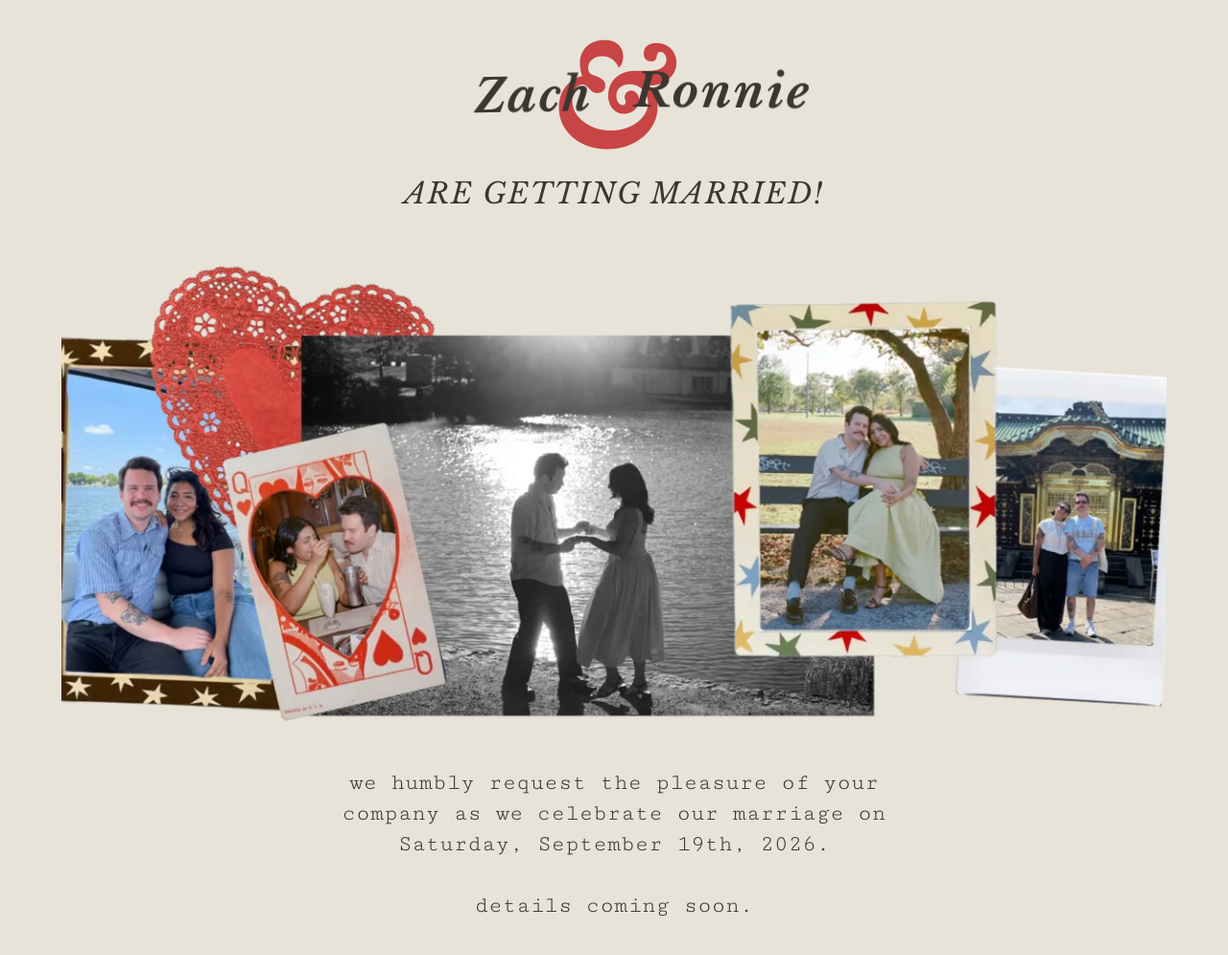
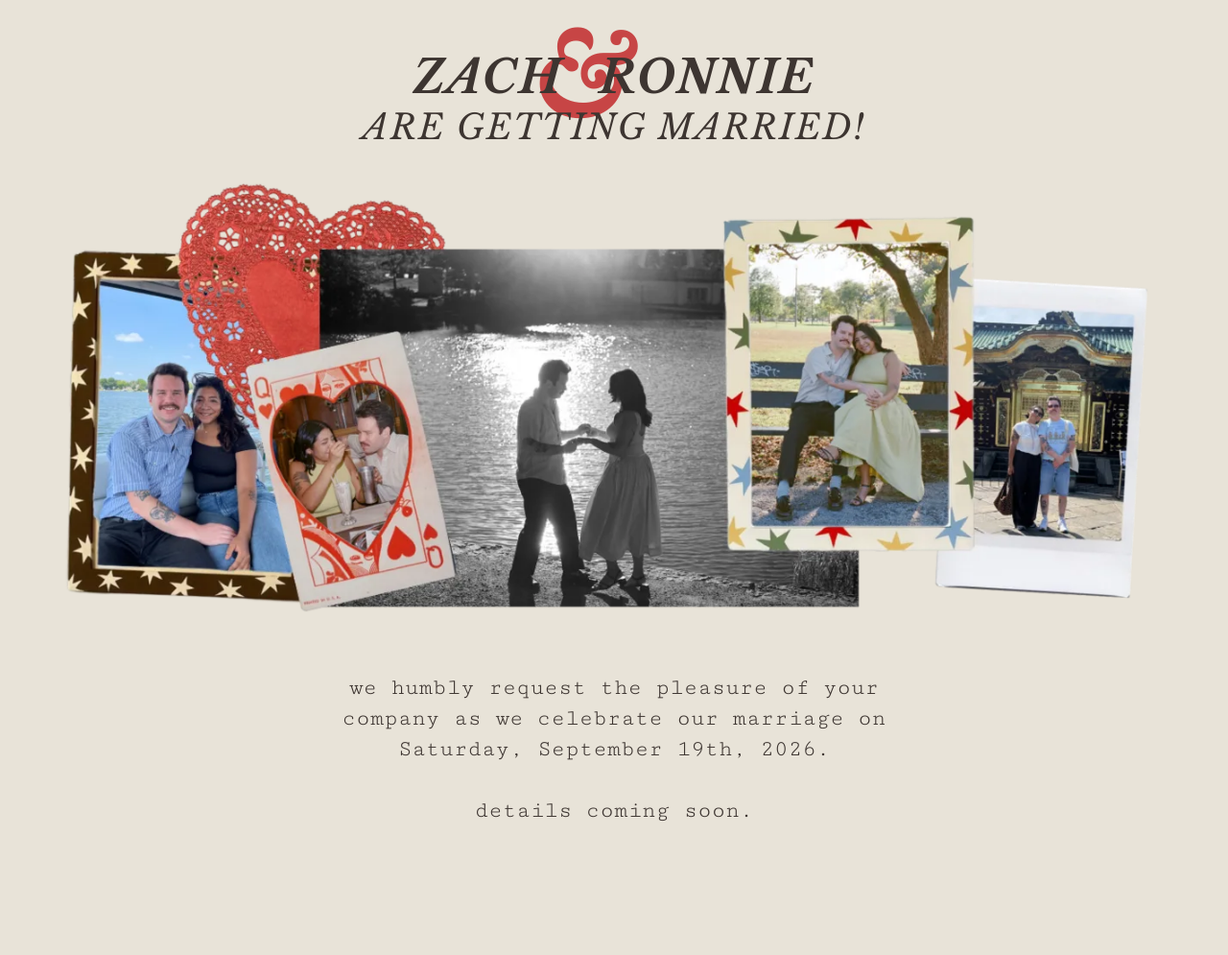
Before and after one commit to ZachGraceffa/wedding-site, a plain HTML site: page index.html in a window 1280 px wide. Shown: the whole page at 96% size. After the commit the page ends 909 px from the top, so only its background shows below. Drawn offline with nearby package versions, Linux system fonts and the light colour scheme.

Commit message:
Ronnies feedback DONE

```diff
--- a/index.html
+++ b/index.html
@@ -33,18 +33,14 @@
 <body class="font-cormorant leading-relaxed text-brown bg-cream">
     <main>
         <section class="min-h-screen flex flex-col relative">
-            <div class="p-6 pt-6 pb-0 text-center md:p-12 md:pt-12 md:pb-4 lg:px-16 lg:pt-8 lg:pb-0">
-                <h1 class="text-4xl md:text-[3.5rem] lg:text-5xl font-bold italic text-brown mb-0 tracking-wider font-baskerville">
-                    <span class="name-container grid grid-cols-2 gap-0 relative min-h-[3em] w-full max-w-[420px] md:max-w-[600px] lg:max-w-[520px] mx-auto">
-                        <span class="name name-1 flex items-center justify-end transition-all duration-[800ms] ease-in-out relative z-10 min-w-0 -mb-2 pr-6" id="name1">Zach</span>
-                        <span class="ampersand text-red text-[3em] inline-block absolute left-1/2 top-1/2 -translate-x-1/2 -translate-y-1/2 z-[5]">&</span>
-                        <span class="name name-2 flex items-center justify-start transition-all duration-[800ms] ease-in-out relative z-10 min-w-0 -mt-2 pl-6" id="name2">Ronnie</span>
-                    </span>
+            <div class="p-6 pt-6 mt-6 pb-0 text-center md:p-12 md:pt-12 md:pb-4 lg:px-16 lg:pt-8 lg:pb-0">
+                <h1 class="text-4xl md:text-[3.5rem] lg:text-5xl font-bold italic text-brown mb-0 tracking-wider font-baskerville relative inline-block">
+                    <span class="relative z-10 mr-3">ZACH</span> <span class="text-red text-[2.5em] absolute left-[43%] top-1/2 -translate-x-1/2 -translate-y-1/2 z-0">&</span> <span class="relative z-10 ml-3">RONNIE</span>
                 </h1>
-                <p class="hero-subtitle text-2xl md:text-[2rem] lg:text-3xl text-brown font-light mb-8 mt-2 tracking-wider font-baskerville italic relative inline-block">ARE GETTING MARRIED!</p>
+                <p class="hero-subtitle text-3xl md:text-[2.5rem] lg:text-4xl text-brown font-light mt-2 tracking-wider font-baskerville italic relative">ARE GETTING MARRIED!</p>
             </div>
             <div class="w-screen h-[60vh] md:h-[65vh] lg:w-auto lg:max-w-6xl lg:h-[500px] min-h-[400px] md:min-h-[450px] overflow-hidden relative ml-[calc(-50vw+50%)] lg:ml-auto lg:mr-auto rounded-lg">
-                <img class="w-full h-full object-cover object-center block"
+                <img class="w-full h-full object-cover lg:object-contain object-center block"
                   src="images/collage-1024.webp"
                   srcset="
                     images/collage-320.webp 320w,
--- a/styles.css
+++ b/styles.css
@@ -1,12 +1,12 @@
 /* Animation classes for name floating effect */
 .name-1 {
-    animation: float1 4s ease-in-out infinite;
-    transform-origin: center;
+    /* animation: float1 4s ease-in-out infinite; */
+    /* transform-origin: center; */
 }
 
 .name-2 {
-    animation: float2 4s ease-in-out infinite;
-    transform-origin: center;
+    /* animation: float2 4s ease-in-out infinite; */
+    /* transform-origin: center; */
 }
 
 /* Floating animations */
```
